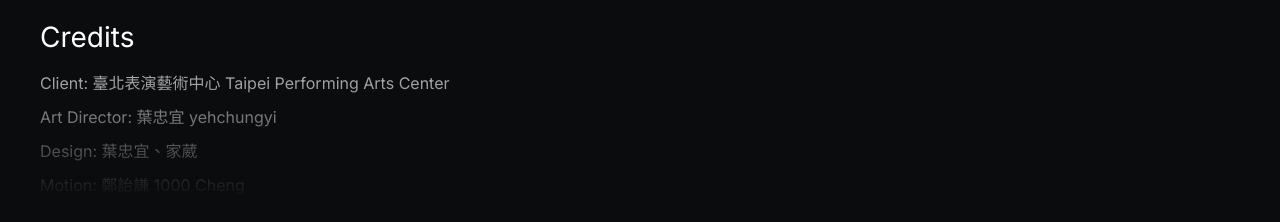
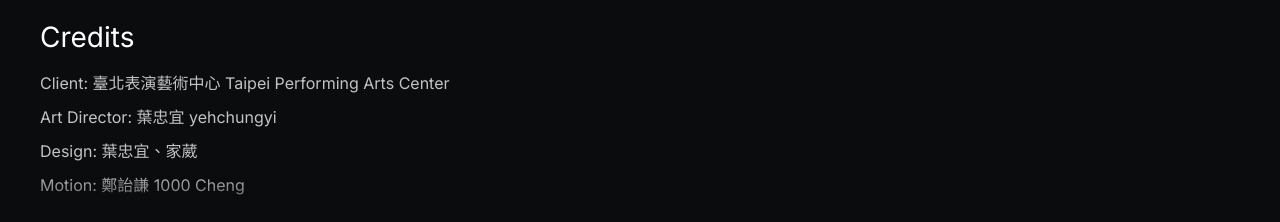
Before and after one commit to 10x10x10/website1000, a Next.js app: page /projects/TPAC-opening in a window 1280 px wide. Shown: the part 578-800 px from the top of the page. Built offline with nearby package versions, Linux system fonts and the light colour scheme.

Commit message:
修正 Credits 顯示錯誤

```diff
--- a/pages/components/v2/Credits.js
+++ b/pages/components/v2/Credits.js
@@ -39,6 +39,9 @@ const FoldContainer = styled('div', {
             false: {
                 maxHeight: 1000,
                 cursor: 'pointer',
+                '&::after': {
+                    display: 'none',
+                },
             }
         }
     },
@@ -80,10 +83,10 @@ export default function Credits(props) {
     const [fold, setFold] = useState(false);
 
     return (<StyledCredits>
-        <FoldContainer fold={foldable ? fold : true} onClick={() => setFold(!fold)}>
+        <FoldContainer fold={foldable ? fold : false} onClick={() => setFold(!fold)}>
             {content.map((el, i) => (<CreditItem key={i} type={'normal'}>{el}</CreditItem>))}
         </FoldContainer>
-        {fold && <MoreButton onClick={() => setFold(false)}>More</MoreButton>}
+        {foldable && <MoreButton onClick={() => setFold(false)}>More</MoreButton>}
     </StyledCredits>)
 
 }
```
